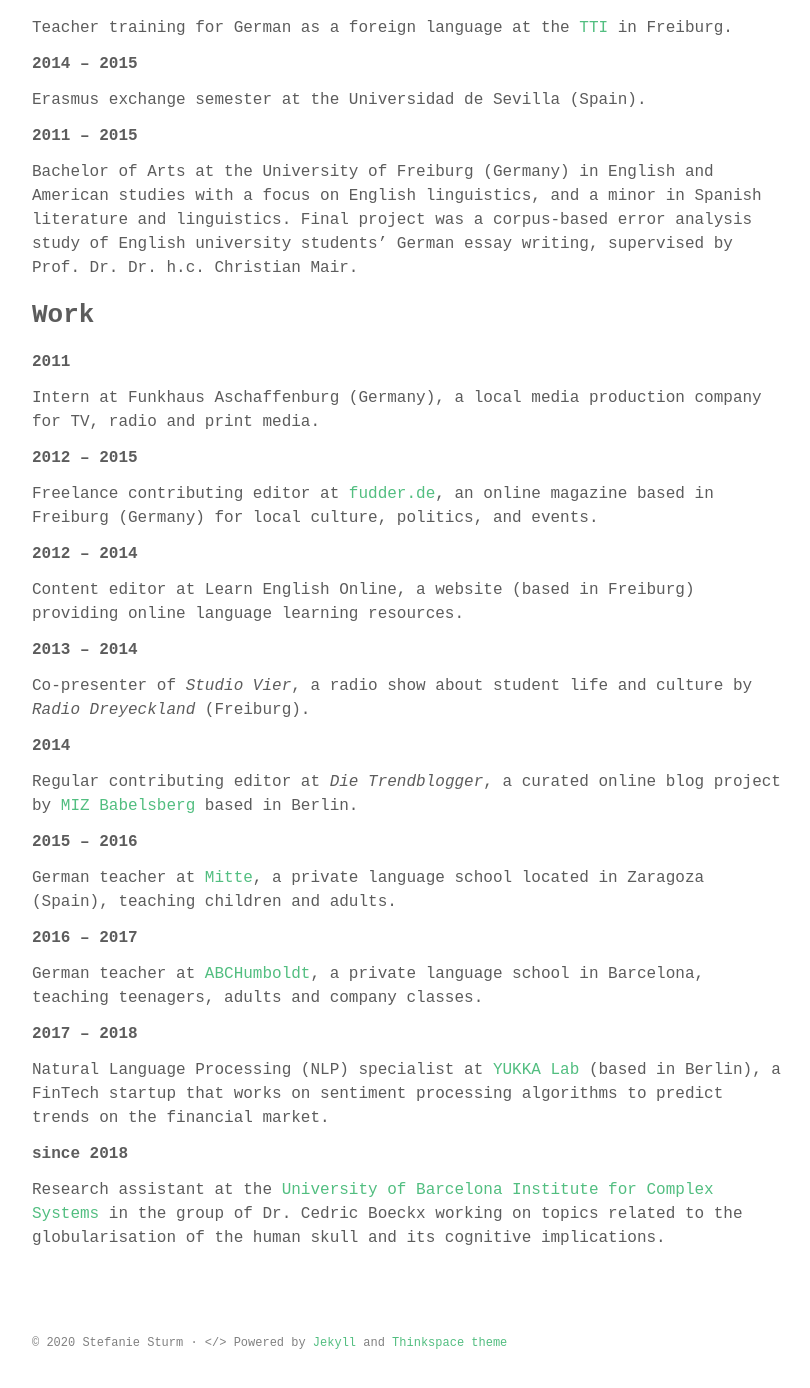
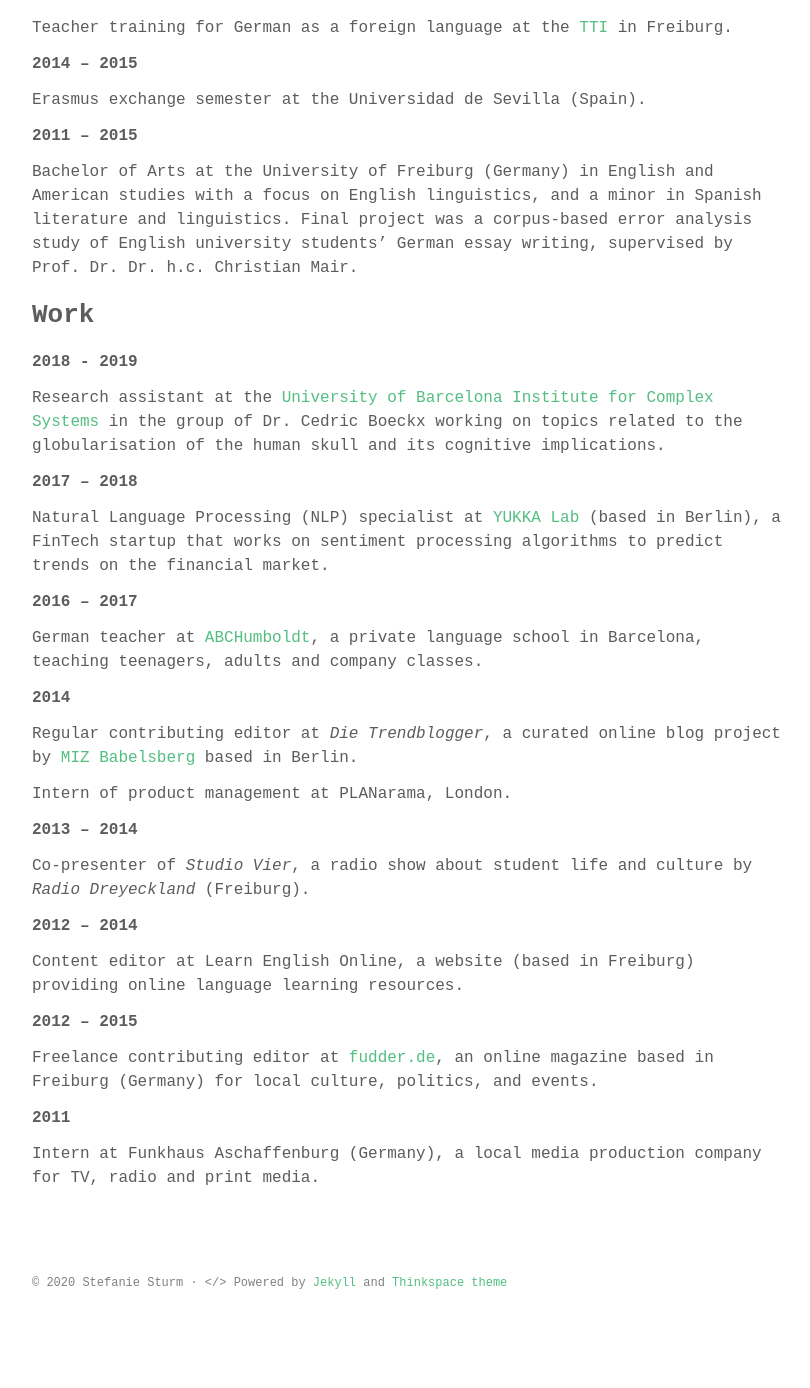
Before and after one commit to stefaniesturm/stefaniesturm.github.io, a Jekyll site: the page built from curriculum.md, in a window 1280 px wide and 1400 px high, scrolled down 695 px. Shown: the top 1388 px of the window, without its empty margins (232-1042 px from the left). Built offline with Jekyll 4.4.1, drawn with Linux system fonts in a browser that asks for light colours; some web fonts are replaced; after the commit the page ends 2035 px from its top, so only the background shows below that.

Commit message:
Update curriculum.md

```diff
--- a/curriculum.md
+++ b/curriculum.md
@@ -33,38 +33,37 @@
 Bachelor of Arts at the University of Freiburg (Germany) in English and American studies with a focus on English linguistics, and a minor in Spanish literature and linguistics. Final project was a corpus-based error analysis study of English university students' German essay writing, supervised by Prof. Dr. Dr. h.c. Christian Mair.
 
 <h2>Work</h2>
-<strong>2011</strong>
 
-Intern at Funkhaus Aschaffenburg (Germany), a local media production company for TV, radio and print media.
+<strong>2018 - 2019</strong>
+
+Research assistant at the <a href="http://ubics.ub.edu" target="_blank" rel="noopener">University of Barcelona Institute for Complex Systems</a> in the group of Dr. Cedric Boeckx working on topics related to the globularisation of the human skull and its cognitive implications.
+
+<strong>2017 – 2018 </strong>
+
+Natural Language Processing (NLP) specialist at <a href="https://www.yukkalab.com">YUKKA Lab</a> (based in Berlin), a FinTech startup that works on sentiment processing algorithms to predict trends on the financial market.
+
+<strong>2016 – 2017</strong>
+
+German teacher at <a href="http://www.abchumboldt.com" target="_blank" rel="noopener">ABCHumboldt</a>, a private language school in Barcelona, teaching teenagers, adults and company classes.
+
+<strong>2014</strong>
+
+Regular contributing editor at <em>Die Trendblogger</em>, a curated online blog project by <a href="https://www.miz-babelsberg.de">MIZ Babelsberg</a> based in Berlin.
+
+Intern of product management at PLANarama, London.
+
+<strong>2013 – 2014 </strong>
+
+Co-presenter of <em>Studio Vier</em>, a radio show about student life and culture by <em>Radio Dreyeckland</em> (Freiburg).
+
+<strong>2012 – 2014</strong>
+
+Content editor at Learn English Online, a website (based in Freiburg) providing online language learning resources.
 
 <strong>2012 – 2015 </strong>
 
 Freelance contributing editor at <a href="http://www.fudder.de">fudder.de</a>, an online magazine based in Freiburg (Germany) for local culture, politics, and events.
 
-<strong>2012 – 2014</strong>
+<strong>2011</strong>
 
-Content editor at Learn English Online, a website (based in Freiburg) providing online language learning resources.
-
-<strong>2013 – 2014 </strong>
-
-Co-presenter of <em>Studio Vier</em>, a radio show about student life and culture by <em>Radio Dreyeckland</em> (Freiburg).
-
-<strong>2014</strong>
-
-Regular contributing editor at <em>Die Trendblogger</em>, a curated online blog project by <a href="https://www.miz-babelsberg.de">MIZ Babelsberg</a> based in Berlin.
-
-<strong>2015 – 2016</strong>
-
-German teacher at <a href="http://www.mitte.es" target="_blank" rel="noopener">Mitte</a>, a private language school located in Zaragoza (Spain), teaching children and adults.
-
-<strong>2016 – 2017</strong>
-
-German teacher at <a href="http://www.abchumboldt.com" target="_blank" rel="noopener">ABCHumboldt</a>, a private language school in Barcelona, teaching teenagers, adults and company classes.
-
-<strong>2017 – 2018 </strong>
-
-Natural Language Processing (NLP) specialist at <a href="https://www.yukkalab.com">YUKKA Lab</a> (based in Berlin), a FinTech startup that works on sentiment processing algorithms to predict trends on the financial market.
-
-<strong>since 2018</strong>
-
-Research assistant at the <a href="http://ubics.ub.edu" target="_blank" rel="noopener">University of Barcelona Institute for Complex Systems</a> in the group of Dr. Cedric Boeckx working on topics related to the globularisation of the human skull and its cognitive implications.
+Intern at Funkhaus Aschaffenburg (Germany), a local media production company for TV, radio and print media.
```
